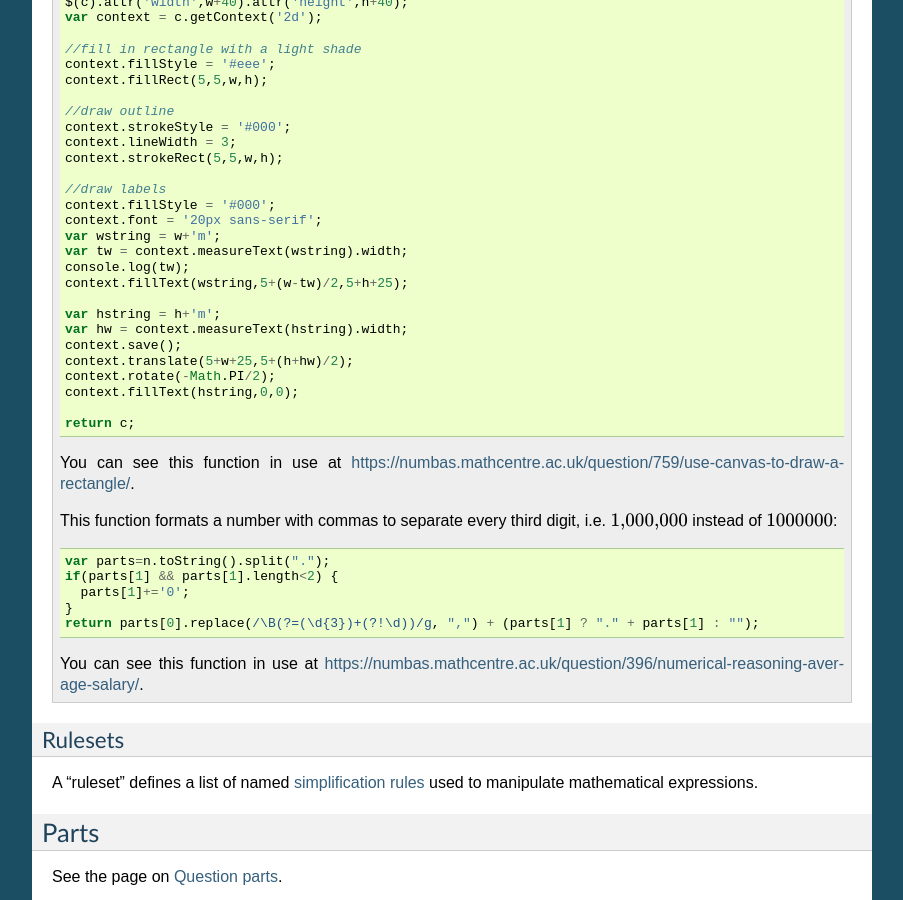
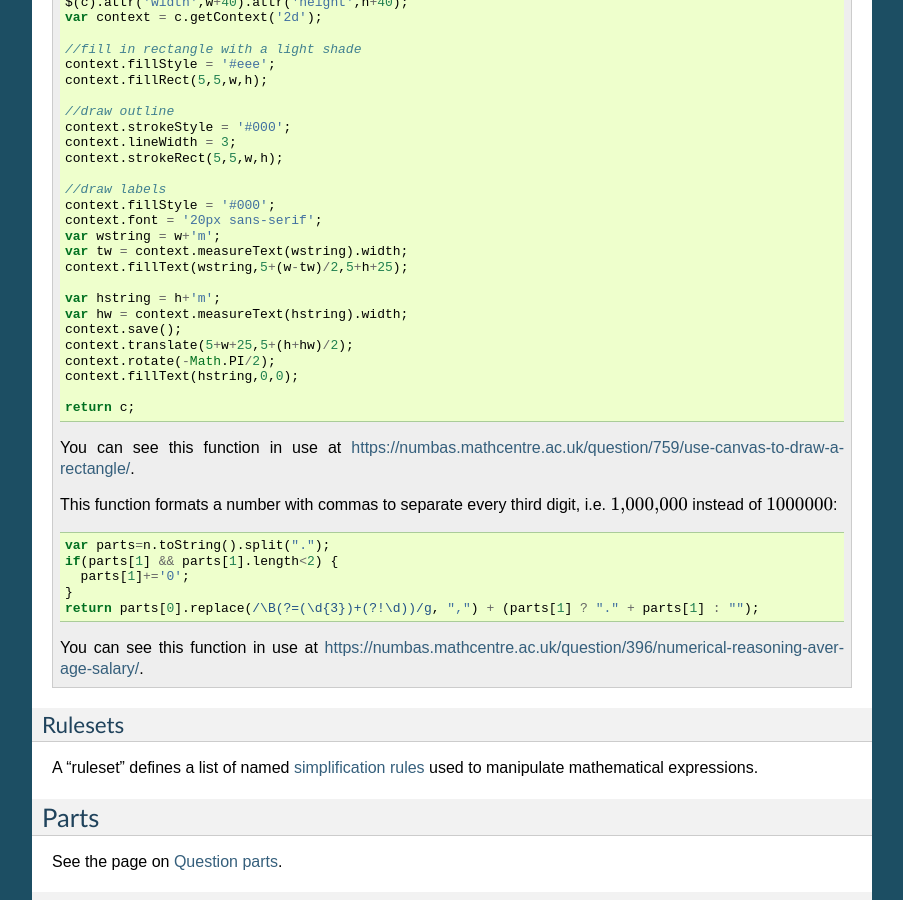
Before and after one commit to numbas/editor-docs, a Sphinx documentation site: the page built from source/question-reference.rst, in a window 1280 px wide and 900 px high, scrolled down 4078 px. Shown: the whole window, without its empty margins (198-1101 px from the left). Built offline with Sphinx 7.4.7, drawn with Linux system fonts in a browser that asks for light colours.

Commit message:
remove console.log from javascript example
fixes #1

```diff
--- a/source/question-reference.rst
+++ b/source/question-reference.rst
@@ -174,7 +174,6 @@ While the JME system has its own type system for variables, separate from Javasc
         context.font = '20px sans-serif';
         var wstring = w+'m';
         var tw = context.measureText(wstring).width;
-        console.log(tw);
         context.fillText(wstring,5+(w-tw)/2,5+h+25);
 
         var hstring = h+'m';
```
